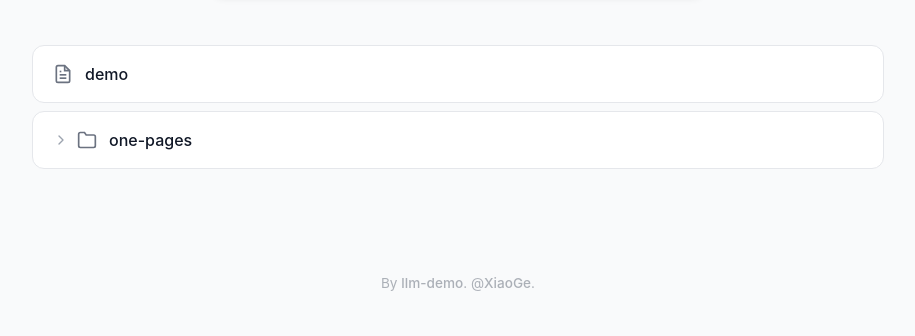
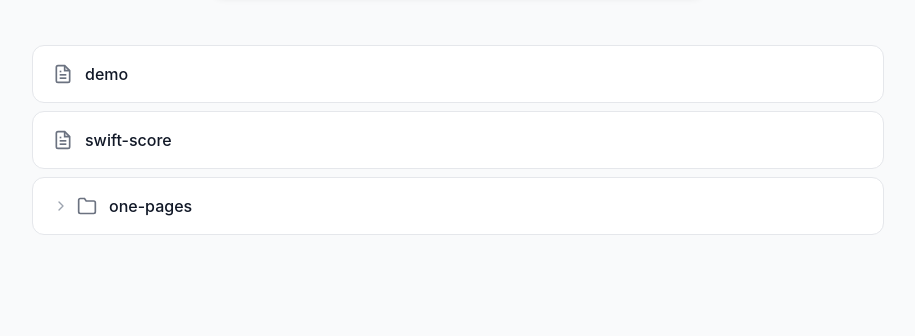
Before and after one commit to verkyer/llm-demo, a website: page html/index.html in a window 1280 px wide. Shown: the part 197-533 px from the top of the page, without its empty margins (182-1097 px from the left). Drawn offline with Linux system fonts and the light colour scheme.

Commit message:
Add_swift_score_to_static_home_list

```diff
--- a/html/index.html
+++ b/html/index.html
@@ -344,6 +344,7 @@
     <script>
       const PROJECTS = [
         { name: 'demo', rel: 'demo', hasIndex: true, children: [] },
+        { name: 'swift-score', rel: 'swift-score', hasIndex: true, children: [] },
         {
           name: 'one-pages',
           rel: 'one-pages',
```
